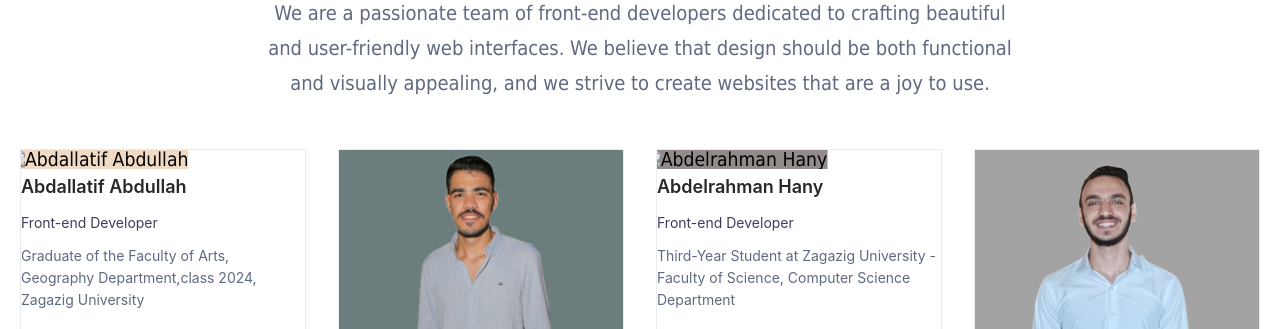
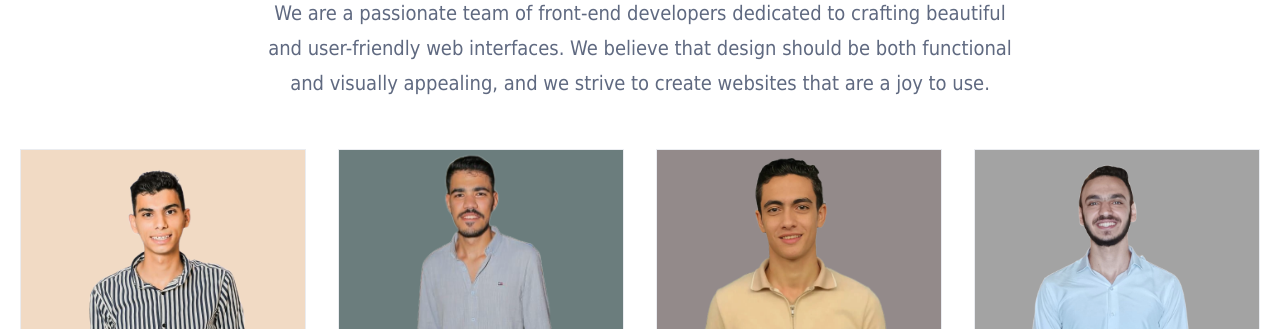
Before and after one commit to Abdulrahman-Hany/Quizzy, a plain HTML site: page about-team.html in a window 1280 px wide. Shown: the part 280-609 px from the top of the page. Drawn offline with nearby package versions, Linux system fonts and the light colour scheme; the site is published under a folder, as on GitHub Pages, so addresses that start at the root find nothing; grey boxes are pictures that could not be loaded.

Commit message:
Update about-team.html

```diff
--- a/about-team.html
+++ b/about-team.html
@@ -56,7 +56,7 @@
         <article class="team-card" data-aos="fade-up"
         data-aos-duration="2000">
           <div class="img-container">
-            <img src="/imgs/abdo.png" alt="Abdallatif Abdullah" class="card-image img-1">
+            <img src="imgs/abdo.png" alt="Abdallatif Abdullah" class="card-image img-1">
           </div>
           <div class="card-content">
             <div class="card-info">
@@ -122,7 +122,7 @@
         <article class="team-card" data-aos="fade-up"
         data-aos-duration="2000">
           <div class="img-container">
-            <img src="/imgs/hany.png" alt="Abdelrahman Hany" class="card-image img-3">
+            <img src="imgs/hany.png" alt="Abdelrahman Hany" class="card-image img-3">
           </div>
           <div class="card-content">
             <div class="card-info">
```
